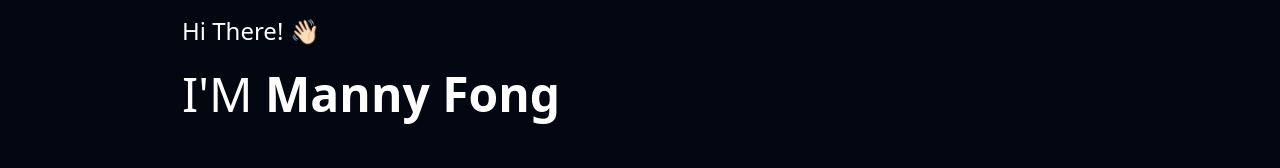
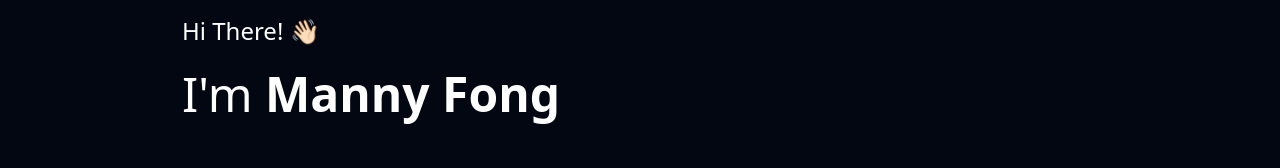
Before and after one commit to BasicallyManny/Personal-Portfolio-Website, a React (Vite) app in the folder personal-porfolio-website/: page / in a window 1280 px wide. Shown: the part 237-405 px from the top of the page. Built offline with nearby package versions, Linux system fonts and the light colour scheme.

Commit message:
Fixed contact functionality

```diff
--- a/personal-porfolio-website/src/components/Home.jsx
+++ b/personal-porfolio-website/src/components/Home.jsx
@@ -15,7 +15,7 @@ export default function Home(){
                     <Row>
                         <Col md={7} className="!pt-20 !pl-16">
                             <h1 style={{ paddingBottom: 15 }} id="heading" className="!text-2xl !pl-12 "> Hi There!{" "} <span className="wave" role="img" aria-labelledby="wave">👋🏻 </span> </h1>
-                            <h1 id="heading-name" className="!pl-12 !text-5xl"> I'M <strong className="main-name"> Manny Fong</strong></h1>
+                            <h1 id="heading-name" className="!pl-12 !text-5xl"> I'm <strong className="main-name"> Manny Fong</strong></h1>
                             <div style={{ padding: 48, textAlign: "left" }}>
                                 <Type></Type>
                             </div>
@@ -28,7 +28,7 @@ export default function Home(){
 
                     <Row className="!justify-center">
                         <Col md={12} className=" home-about-social !justify-center text-center pt-7">
-                            <h1>FIND ME ON</h1>
+                            <h1>FIND ME ON </h1>
                             <p>Feel free to <span className="">connect </span>with me</p>
                             <ul className="home-about-social-links">
                                 <li className="social-icons">
--- a/personal-porfolio-website/src/components/constants/ContactForm.jsx
+++ b/personal-porfolio-website/src/components/constants/ContactForm.jsx
@@ -2,12 +2,11 @@ import { useState, useRef } from "react";
 import emailjs from "@emailjs/browser";
 
 const ContactForm = () => {
-  const form = useRef();
+  const form = useRef(null);
   const [isLoading, setIsLoading] = useState(false);
 
   function sendEmail(e) {
     e.preventDefault();
-
     setIsLoading(true);
 
     emailjs
@@ -19,17 +18,16 @@ const ContactForm = () => {
       )
       .then(
         (result) => {
-          console.log(result.text);
+          console.log("Successfully send email. Result status is: "+result.text);
         },
         (error) => {
-          console.log(error.text);
+          console.log("Emailed failed to send"+error.text);
         }
       )
       .finally(() => {
         setIsLoading(false); // Reset loading state
       });
-
-    e.target.reset();
+      e.target.reset();
   }
   return (
     <section className="bg-slate-200 border border-black/10 m-[30px] px-[40px] pt-[40px] pb-[20px] rounded-3xl">
@@ -53,7 +51,7 @@ const ContactForm = () => {
                   required
                   type="text"
                   name="name"
-                  placeholder="enter your name"
+                  placeholder="Enter your name"
                   className="border border-black/10 block p-2 mt-3 text-[13px] w-full rounded-md"
                 />
               </label>
```
